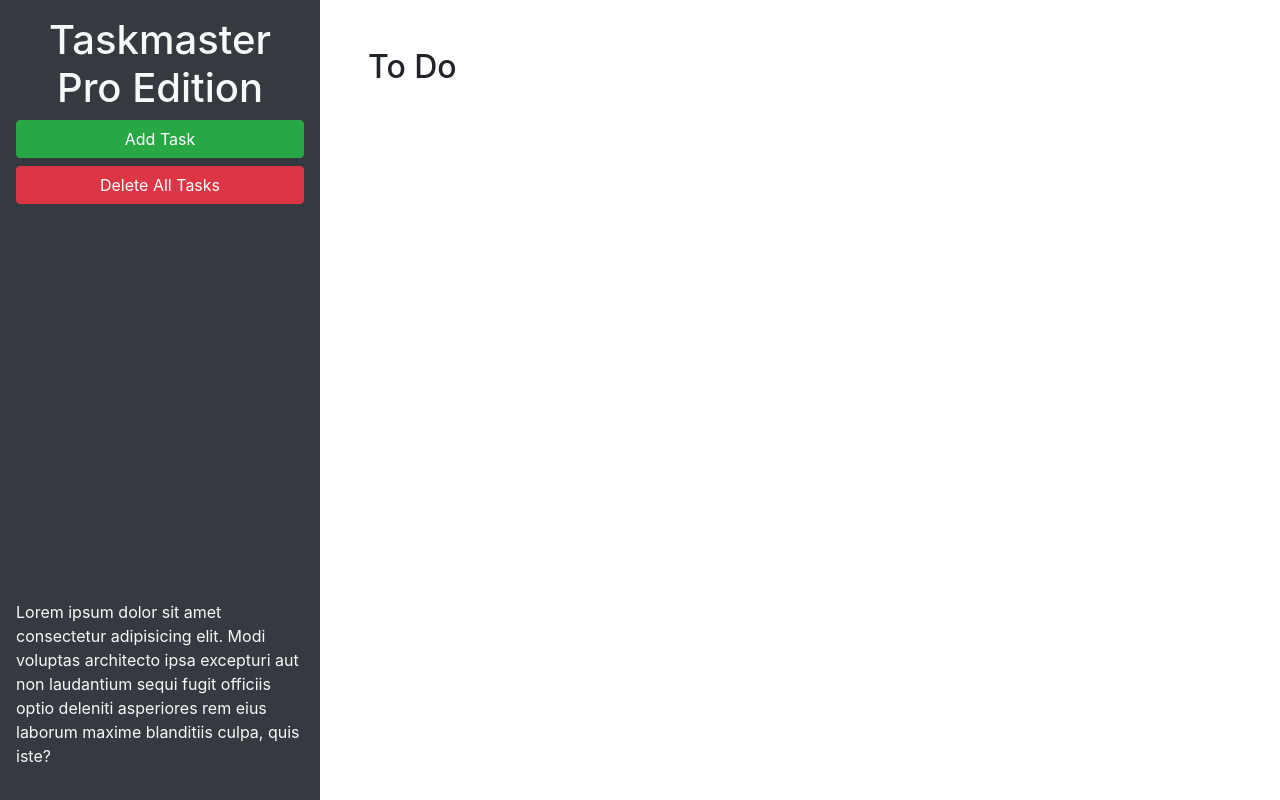
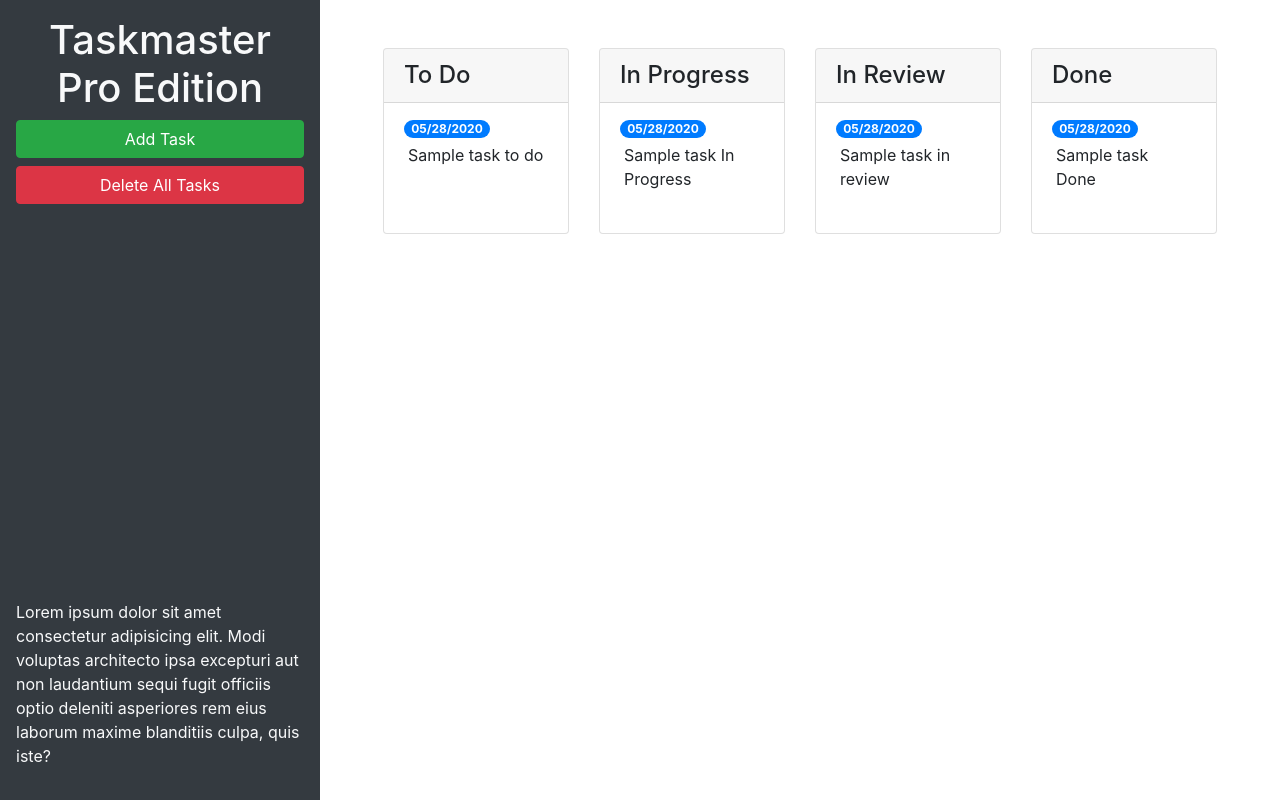
Before and after one commit to Jsalas603/taskmaster-pro, a plain HTML site: page index.html in a window 1280 px wide. Drawn offline with nearby package versions, Linux system fonts and the light colour scheme.

Commit message:
exploring forms, modal, and cards in bootsrap

```diff
--- a/index.html
+++ b/index.html
@@ -24,10 +24,68 @@
       </p>
     </header>
     <main class="col-12 col-lg-9">
-      <div class="m-5">
-        <h2>To Do</h2>
-        <ul id="list-toDo" class="list-group"> </ul>
+      <div class="m-5 row justify-content-around">
+        <!-- toDo start -->
+        <div class="col-12 col-md-6 col-xl-3 mb-3">
+          <div class="card">
+            <h4 class="card-header">
+              To Do
+            </h4>
+            <ul id="list-toDo" class="list-group list-group-flush">
+              <li class="list-group-item">
+                <span class="badge badge-primary badge-pill">05/28/2020</span>
+                <p class="m-1">Sample task to do</p>
+              </li>
+            </ul>
+          </div>
       </div>
+        <!-- toDo end -->
+        <!-- in progress start -->
+        <div class="col-12 col-md-6 col-xl-3 mb-3">
+          <div class="card">
+            <h4 class="card-header">
+              In Progress
+            </h4>
+            <ul id="list-inProgress" class="list-group list-group-flush">
+              <li class="list-group-item">
+                <span class="badge badge-primary badge-pill">05/28/2020</span>
+                <p class="m-1">Sample task In Progress</p>
+              </li>
+            </ul>
+          </div>
+      </div>
+        <!-- in progress end -->
+        <!-- in review start -->
+        <div class="col-12 col-md-6 col-xl-3 mb-3">
+          <div class="card">
+            <h4 class="card-header">
+              In Review
+            </h4>
+            <ul id="list-inReview" class="list-group list-group-flush">
+              <li class="list-group-item">
+                <span class="badge badge-primary badge-pill">05/28/2020</span>
+                <p class="m-1">Sample task in review</p>
+              </li>
+            </ul>
+          </div>
+      </div>
+        <!-- in review end -->
+        <!-- done start -->
+        <div class="col-12 col-md-6 col-xl-3 mb-3">
+          <div class="card">
+            <h4 class="card-header">
+              Done
+            </h4>
+            <ul id="list-done" class="list-group list-group-flush">
+              <li class="list-group-item">
+                <span class="badge badge-primary badge-pill">05/28/2020</span>
+                <p class="m-1">Sample task Done</p>
+              </li>
+            </ul>
+          </div>
+      </div>
+        <!-- done end -->
+    </div>
     </main>
   </div>
 
@@ -46,11 +104,11 @@
           <form>
             <div class="form-group">
               <label for="modalTaskDescription">Task description</label>
-              <textarea id="modalTaskDescription" rows="3"></textarea>
+              <textarea id="modalTaskDescription" rows="3" class="form-control"></textarea>
             </div>
             <div class="form-group">
               <label for="modalDueDate">Due date</label>
-              <input type="text" id="modalDueDate" placeholder="mm/dd/yyyy" autocomplete="off" />
+              <input type="text" class="form-control" id="modalDueDate" placeholder="mm/dd/yyyy" autocomplete="off" />
             </div>
           </form>
         </div>
```
